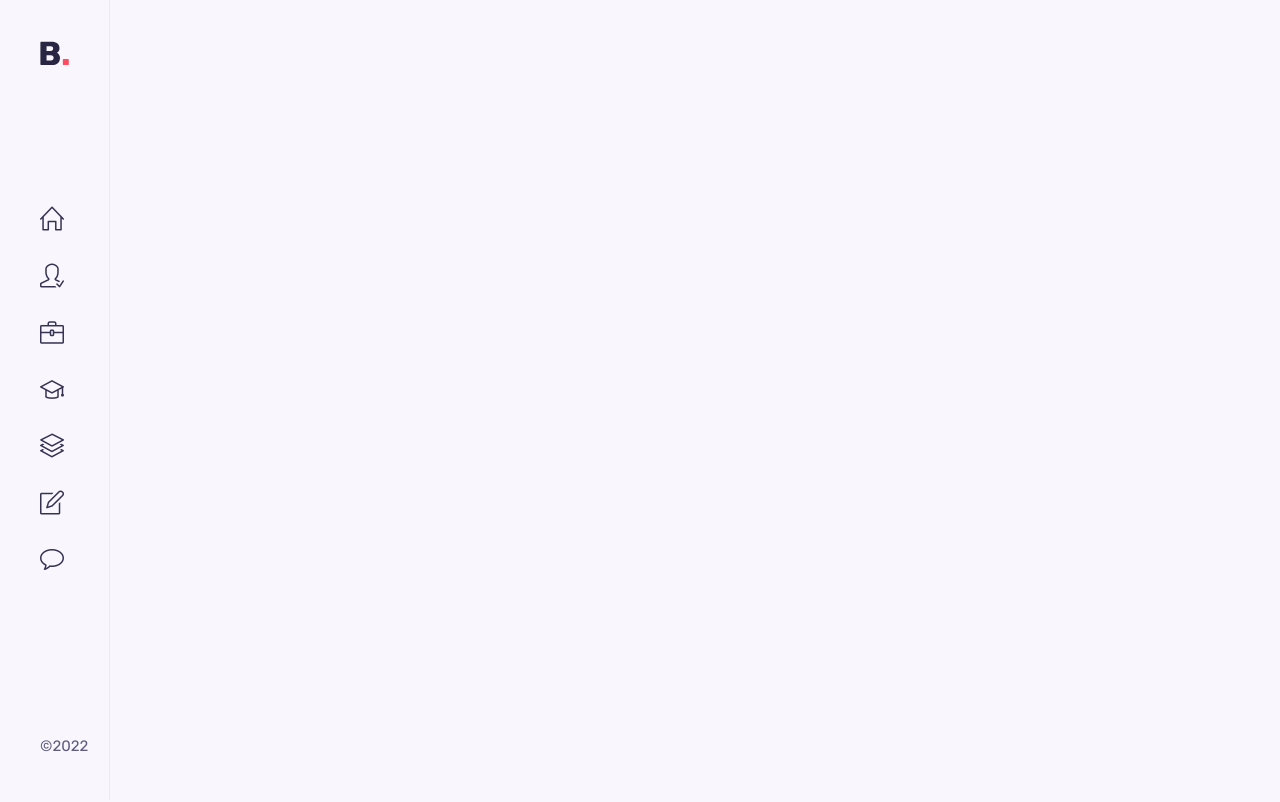
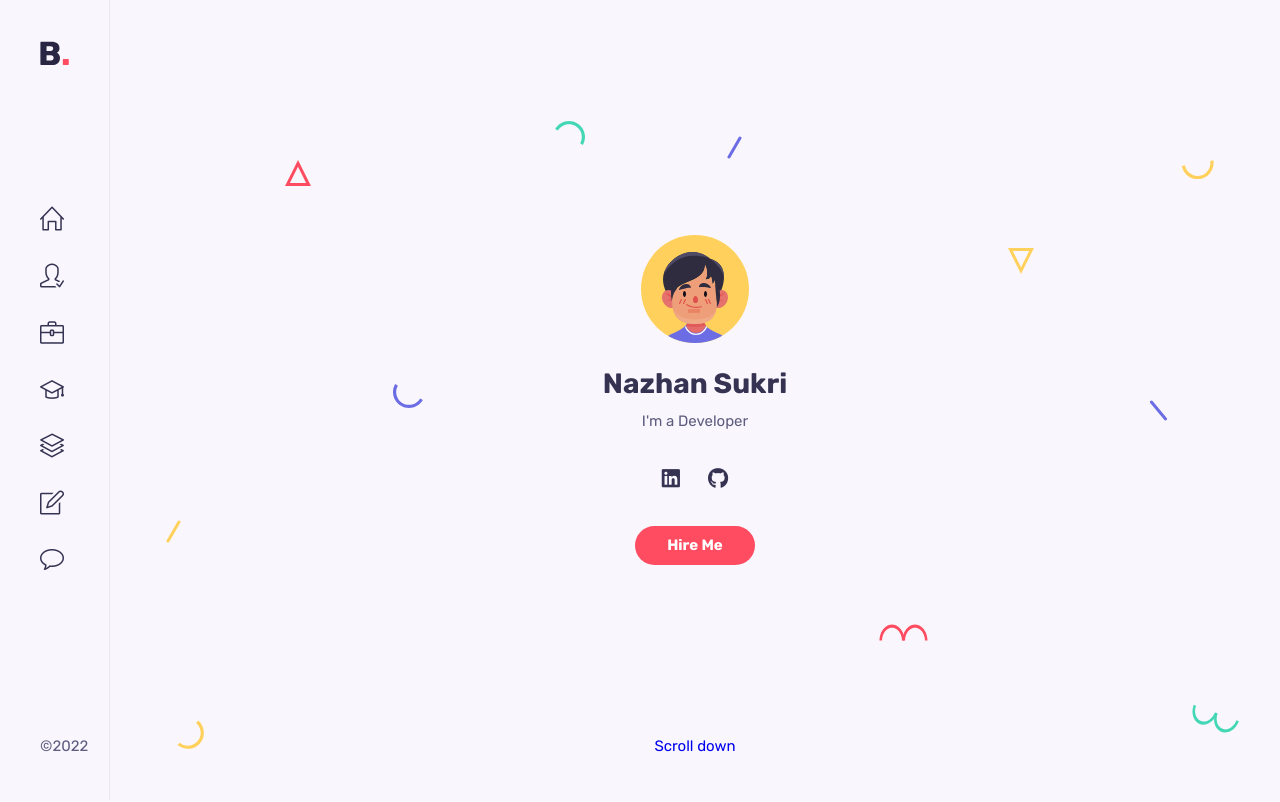
Before and after one commit to nazhansukri11/Portfolio_project, a React (Create React App) app: page / in a window 1280 px wide. Shown: the top 802 px of the page. Built offline with nearby package versions, Linux system fonts and the light colour scheme.

Commit message:
Add Home

```diff
--- a/src/App.css
+++ b/src/App.css
@@ -1,38 +1,3 @@
-/* .App {
-  text-align: center;
+.main{
+  margin-left: 110px;
 }
-
-.App-logo {
-  height: 40vmin;
-  pointer-events: none;
-}
-
-@media (prefers-reduced-motion: no-preference) {
-  .App-logo {
-    animation: App-logo-spin infinite 20s linear;
-  }
-}
-
-.App-header {
-  background-color: #282c34;
-  min-height: 100vh;
-  display: flex;
-  flex-direction: column;
-  align-items: center;
-  justify-content: center;
-  font-size: calc(10px + 2vmin);
-  color: white;
-}
-
-.App-link {
-  color: #61dafb;
-}
-
-@keyframes App-logo-spin {
-  from {
-    transform: rotate(0deg);
-  }
-  to {
-    transform: rotate(360deg);
-  }
-} */
--- a/src/components/about/About.jsx
+++ b/src/components/about/About.jsx
@@ -3,7 +3,12 @@ import "./about.css";
 
 const About=()=>{
     return(
-        <div>About</div>
+        <section className="about container section" id="about">
+            <h2 className="section__title">About Me</h2>
+
+            div
+        </section>
+
     )
 }
 
--- /dev/null
+++ b/src/components/home/HeaderSocials.jsx
@@ -0,0 +1,18 @@
+    import React from 'react';
+
+    const HeaderSocials=()=>{
+        return(
+            <div className="home__socials">
+                <a href="https://www.linkedin.com/" className="home__social-link" target="_blank">
+                    <i class="fa-brands fa-linkedin"></i>
+                </a>
+
+                <a href="https://www.github.com/" className="home__social-link" target="_blank">
+                    <i class="fa-brands fa-github"></i>
+                </a>
+
+            </div>
+        )
+    }
+
+    export default HeaderSocials
--- a/src/components/home/Home.jsx
+++ b/src/components/home/Home.jsx
@@ -1,9 +1,25 @@
 import React from 'react';
 import "./home.css";
+import Me from "../../assets/avatar-1.svg";
+import HeaderSocials from './HeaderSocials';
+import ScrollDown from './ScrollDown';
+import Shapes from './Shapes';
 
 const Home=()=>{
     return(
-        <div>Home</div>
+        <section className="home container" id="home">
+            <div className="intro">
+                <img src={Me} alt="" className="home__img" />
+                <h1 className="home__name">Nazhan Sukri</h1>
+                <span className="home__education">I'm a Developer</span>
+
+                <HeaderSocials />
+                <a href="#contact" className="btn">Hire Me</a>
+                <ScrollDown />
+            </div>
+            <Shapes />
+        </section>
+
     )
 }
 
--- /dev/null
+++ b/src/components/home/ScrollDown.jsx
@@ -0,0 +1,16 @@
+import React from "react";
+
+const ScrollDown=()=>{
+    return(
+        <div className="scroll__down">
+        <a href="#about" className="mouse__wrapper">
+        <span className="home__scroll-down">Scroll down</span>
+        <span className="mouse">
+        <span className="wheel"></span>
+        </span>
+        </a>
+        </div>
+    )
+}
+
+export default ScrollDown
--- /dev/null
+++ b/src/components/home/Shapes.jsx
@@ -0,0 +1,166 @@
+import React from 'react';
+
+const Shapes=()=>{
+    return(
+        <div className="shapes">
+            <svg
+        width="27"
+        height="29"
+        class="shape s1"
+        xmlns="http://www.w3.org/2000/svg"
+      >
+        <path
+          d="M21.15625.60099c4.37954 3.67487 6.46544 9.40612 5.47254 15.03526-.9929 5.62915-4.91339 10.30141-10.2846 12.25672-5.37122 1.9553-11.3776.89631-15.75715-2.77856l2.05692-2.45134c3.50315 2.93948 8.3087 3.78663 12.60572 2.22284 4.297-1.5638 7.43381-5.30209 8.22768-9.80537.79387-4.50328-.8749-9.08872-4.37803-12.02821L21.15625.60099z"
+          fill="#FFD15C"
+          fill-rule="evenodd"
+        />
+      </svg>
+
+      <svg
+        width="26"
+        height="26"
+        class="shape s2"
+        xmlns="http://www.w3.org/2000/svg"
+      >
+        <path
+          d="M13 3.3541L2.42705 24.5h21.1459L13 3.3541z"
+          stroke="#FF4C60"
+          stroke-width="3"
+          fill="none"
+          fill-rule="evenodd"
+        />
+      </svg>
+
+      <svg
+        width="30"
+        height="25"
+        class="shape s3"
+        xmlns="http://www.w3.org/2000/svg"
+      >
+        <path
+          d="M.1436 8.9282C3.00213 3.97706 8.2841.92763 14.00013.92796c5.71605.00032 10.9981 3.04992 13.85641 8 2.8583 4.95007 2.8584 11.0491-.00014 16.00024l-2.77128-1.6c2.28651-3.96036 2.28631-8.84002.00011-12.8002-2.2862-3.96017-6.5124-6.40017-11.08513-6.4-4.57271.00018-8.79872 2.43984-11.08524 6.4002l-2.77128-1.6z"
+          fill="#44D7B6"
+          fill-rule="evenodd"
+        />
+      </svg>
+
+      <svg
+        width="15"
+        height="23"
+        class="shape s4"
+        xmlns="http://www.w3.org/2000/svg"
+      >
+        <rect
+          transform="rotate(30 9.86603 10.13397)"
+          x="7"
+          width="3"
+          height="25"
+          rx="1.5"
+          fill="#FFD15C"
+          fill-rule="evenodd"
+        />
+      </svg>
+
+      <svg
+        width="15"
+        height="23"
+        class="shape s5"
+        xmlns="http://www.w3.org/2000/svg"
+      >
+        <rect
+          transform="rotate(30 9.86603 10.13397)"
+          x="7"
+          width="3"
+          height="25"
+          rx="1.5"
+          fill="#6C6CE5"
+          fill-rule="evenodd"
+        />
+      </svg>
+
+      <svg
+        width="49"
+        height="17"
+        class="shape s6"
+        xmlns="http://www.w3.org/2000/svg"
+      >
+        <g fill="#FF4C60" fill-rule="evenodd">
+          <path d="M.5 16.5c0-5.71709 2.3825-10.99895 6.25-13.8567 3.8675-2.85774 8.6325-2.85774 12.5 0C23.1175 5.50106 25.5 10.78292 25.5 16.5H23c0-4.57303-1.90625-8.79884-5-11.08535-3.09375-2.28652-6.90625-2.28652-10 0C4.90625 7.70116 3 11.92697 3 16.5H.5z" />
+          <path d="M23.5 16.5c0-5.71709 2.3825-10.99895 6.25-13.8567 3.8675-2.85774 8.6325-2.85774 12.5 0C46.1175 5.50106 48.5 10.78292 48.5 16.5H46c0-4.57303-1.90625-8.79884-5-11.08535-3.09375-2.28652-6.90625-2.28652-10 0-3.09375 2.28651-5 6.51232-5 11.08535h-2.5z" />
+        </g>
+      </svg>
+
+      <svg
+        width="26"
+        height="26"
+        class="shape s7"
+        xmlns="http://www.w3.org/2000/svg"
+      >
+        <path
+          d="M13 22.6459L2.42705 1.5h21.1459L13 22.6459z"
+          stroke="#FFD15C"
+          stroke-width="3"
+          fill="none"
+          fill-rule="evenodd"
+        />
+      </svg>
+
+      <svg
+        width="19"
+        height="21"
+        class="shape s8"
+        xmlns="http://www.w3.org/2000/svg"
+      >
+        <rect
+          transform="rotate(-40 6.25252 10.12626)"
+          x="7"
+          width="3"
+          height="25"
+          rx="1.5"
+          fill="#6C6CE5"
+          fill-rule="evenodd"
+        />
+      </svg>
+
+      <svg
+        width="30"
+        height="25"
+        class="shape s9"
+        xmlns="http://www.w3.org/2000/svg"
+      >
+        <path
+          d="M29.8564 16.0718c-2.85854 4.95114-8.1405 8.00057-13.85654 8.00024-5.71605-.00032-10.9981-3.04992-13.85641-8-2.8583-4.95007-2.8584-11.0491.00014-16.00024l2.77128 1.6c-2.28651 3.96036-2.28631 8.84002-.00011 12.8002 2.2862 3.96017 6.5124 6.40017 11.08513 6.4 4.57271-.00018 8.79872-2.43984 11.08524-6.4002l2.77128 1.6z"
+          fill="#6C6CE5"
+          fill-rule="evenodd"
+        />
+      </svg>
+
+      <svg
+        width="47"
+        height="29"
+        class="shape s10"
+        xmlns="http://www.w3.org/2000/svg"
+      >
+        <g fill="#44D7B6" fill-rule="evenodd">
+          <path d="M46.78878 17.19094c-1.95535 5.3723-6.00068 9.52077-10.61234 10.8834-4.61167 1.36265-9.0893-.26708-11.74616-4.27524-2.65686-4.00817-3.08917-9.78636-1.13381-15.15866l2.34923.85505c-1.56407 4.29724-1.2181 8.92018.90705 12.12693 2.12514 3.20674 5.70772 4.5107 9.39692 3.4202 3.68921-1.0905 6.92581-4.40949 8.48988-8.70673l2.34923.85505z" />
+          <path d="M25.17585 9.32448c-1.95535 5.3723-6.00068 9.52077-10.61234 10.8834-4.61167 1.36264-9.0893-.26708-11.74616-4.27525C.16049 11.92447-.27182 6.14628 1.68354.77398l2.34923.85505c-1.56407 4.29724-1.2181 8.92018.90705 12.12692 2.12514 3.20675 5.70772 4.5107 9.39692 3.4202 3.68921-1.0905 6.92581-4.40948 8.48988-8.70672l2.34923.85505z" />
+        </g>
+      </svg>
+
+      <svg
+        width="33"
+        height="20"
+        class="shape s11"
+        xmlns="http://www.w3.org/2000/svg"
+      >
+        <path
+          d="M32.36774.34317c.99276 5.63023-1.09332 11.3614-5.47227 15.03536-4.37895 3.67396-10.3855 4.73307-15.75693 2.77837C5.76711 16.2022 1.84665 11.53014.8539 5.8999l3.15139-.55567c.7941 4.50356 3.93083 8.24147 8.22772 9.8056 4.29688 1.56413 9.10275.71673 12.60554-2.2227C28.34133 9.98771 30.01045 5.4024 29.21635.89884l3.15139-.55567z"
+          fill="#FFD15C"
+          fill-rule="evenodd"
+        />
+      </svg>
+        </div>
+    )
+}
+
+export default Shapes
--- a/src/components/home/home.css
+++ b/src/components/home/home.css
@@ -0,0 +1,122 @@
+.home{
+    position: relative;
+    min-height: 100vh;
+    display: flex;
+    justify-content: center;
+    align-items: center;
+}
+
+.intro{
+    max-width: 540px;
+    text-align: center;
+}
+
+.home__img{
+    margin-bottom: 1.5rem;
+}
+
+.home__name{
+    font-size: var(--h1-font-size);
+    font-weight: var(--font-bold);
+    margin-bottom: 0.5rem;
+}
+
+.home__socials{
+    display: flex;
+    justify-content: center;
+    column-gap: 1.75rem;
+    margin: 1.75rem 0;
+}
+
+.home__social-link{
+    color: var(--title-color);
+    font-size: 1.3rem;
+    transition: 0.3s;
+}
+
+.home__social-link:hover{
+    color: hsl(43, 100%, 68%);
+}
+
+.scroll__down{
+    position: absolute;
+    bottom: 2.5rem;
+    left: 0;
+    width: 100%;
+}
+
+.scroll__down:hover{
+    animation: button-push 0.3s linear 1;
+
+}
+
+.mouse__wrapper:hover{
+    color: hsl(43, 100%, 68%);
+}
+
+.shapes{
+    position: absolute;
+    left: 0;
+    top: 0;
+    height: 100%;
+    width: 100%;
+}
+
+.shape{
+    position: absolute;
+}
+
+.s1{
+    left:2%;
+    top: 90%;
+}
+
+.s2{
+    left:12%;
+    top: 20%;
+}
+
+.s3{
+    left:37%;
+    top: 15%;
+}
+
+.s4{
+    left:1%;
+    top: 65%;
+}
+
+.s5{
+    left:53%;
+    top: 17%;
+}
+
+.s6{
+    left:67%;
+    top: 78%;
+}
+
+.s7{
+    left:79%;
+    top: 31%;
+}
+
+.s8{
+    left:92%;
+    top: 50%;
+}
+
+.s9{
+    left:22%;
+    top: 48%;
+}
+
+.s10{
+    left:96%;
+    top: 88%;
+}
+
+.s11{
+    left:95%;
+    top: 20%;
+}
--- a/src/components/sidebar/sidebar.css
+++ b/src/components/sidebar/sidebar.css
@@ -23,3 +23,8 @@
     color: var(--title-color);
     font-weight: var(--font-bold);
 }
+
+.nav__link:hover{
+    color: hsl(43, 100%, 68%);
+
+}
```
